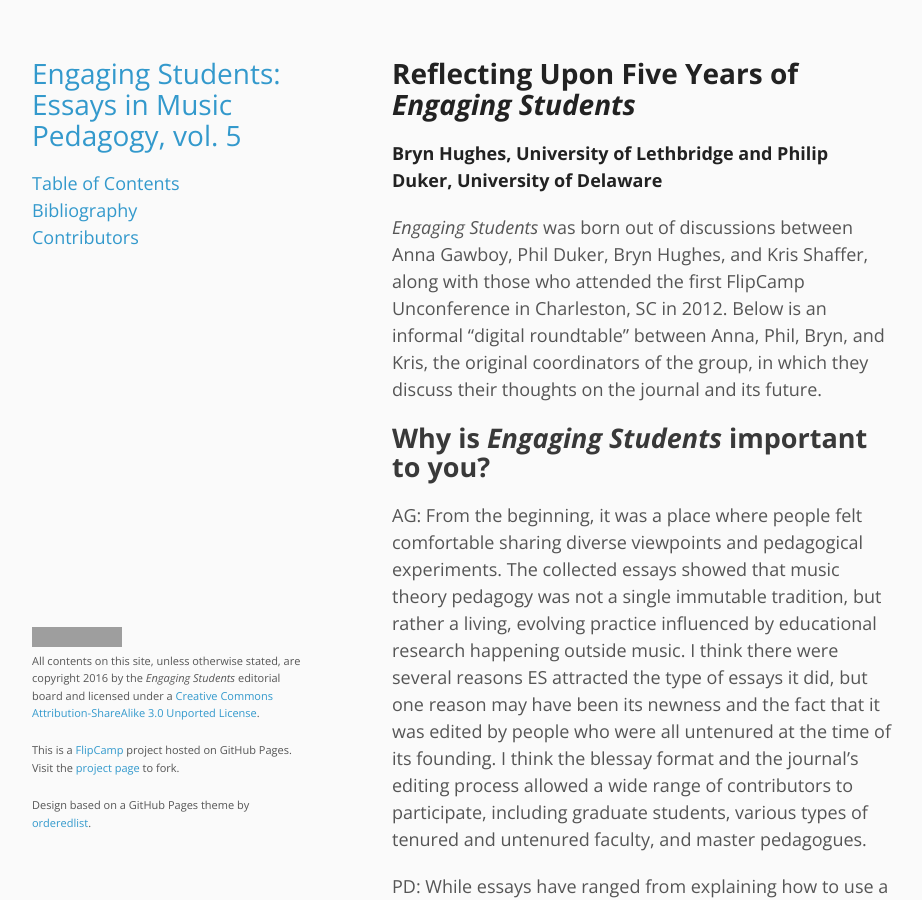
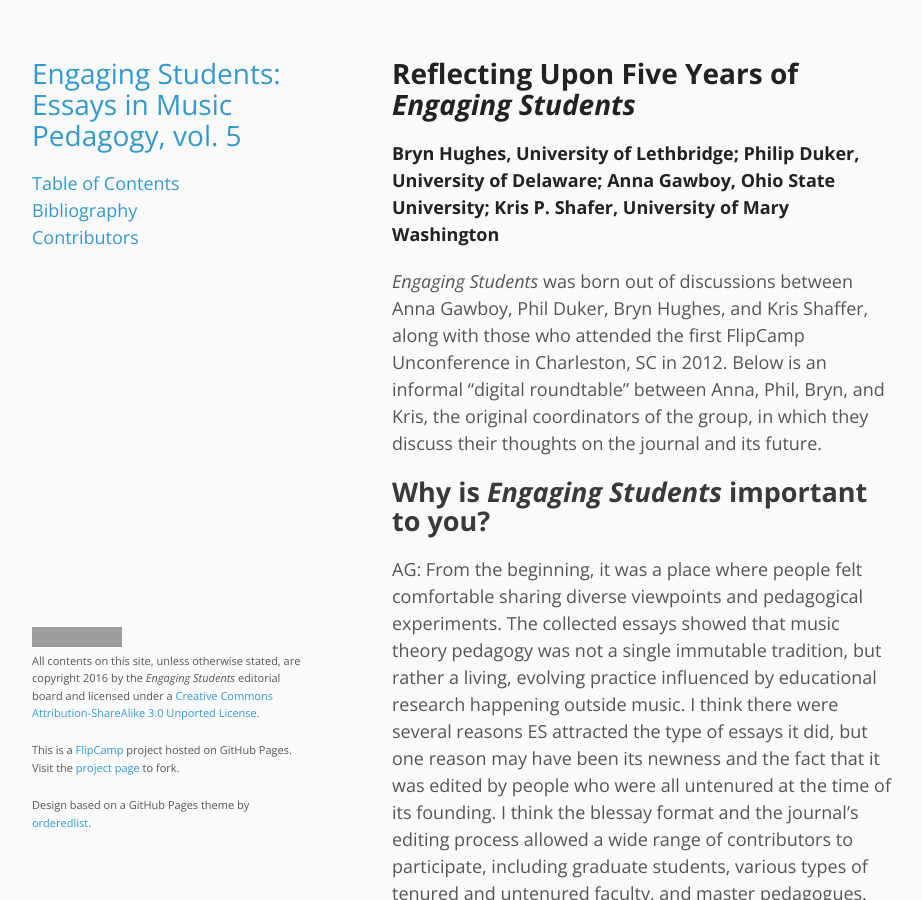
Before and after one commit to flipcamp/engagingstudents5, a Jekyll site: the page built from essays/hughes_duker.md, in a window 1280 px wide and 900 px high. Shown: the whole window, without its empty margins (178-1100 px from the left). Built offline with Jekyll 4.4.1, drawn with Linux system fonts in a browser that asks for light colours; grey boxes are pictures that could not be loaded.

Commit message:
Update hughes_duker.md
listing all authors

```diff
--- a/essays/hughes_duker.md
+++ b/essays/hughes_duker.md
@@ -1,7 +1,7 @@
 ---
 layout: post
 title: "Reflecting Upon Five Years of *Engaging Students*"
-author: Bryn Hughes, University of Lethbridge and Philip Duker, University of Delaware
+author: Bryn Hughes, University of Lethbridge; Philip Duker, University of Delaware; Anna Gawboy, Ohio State University; Kris P. Shafer, University of Mary Washington
 ---
 
 {{ page.title }}
```
